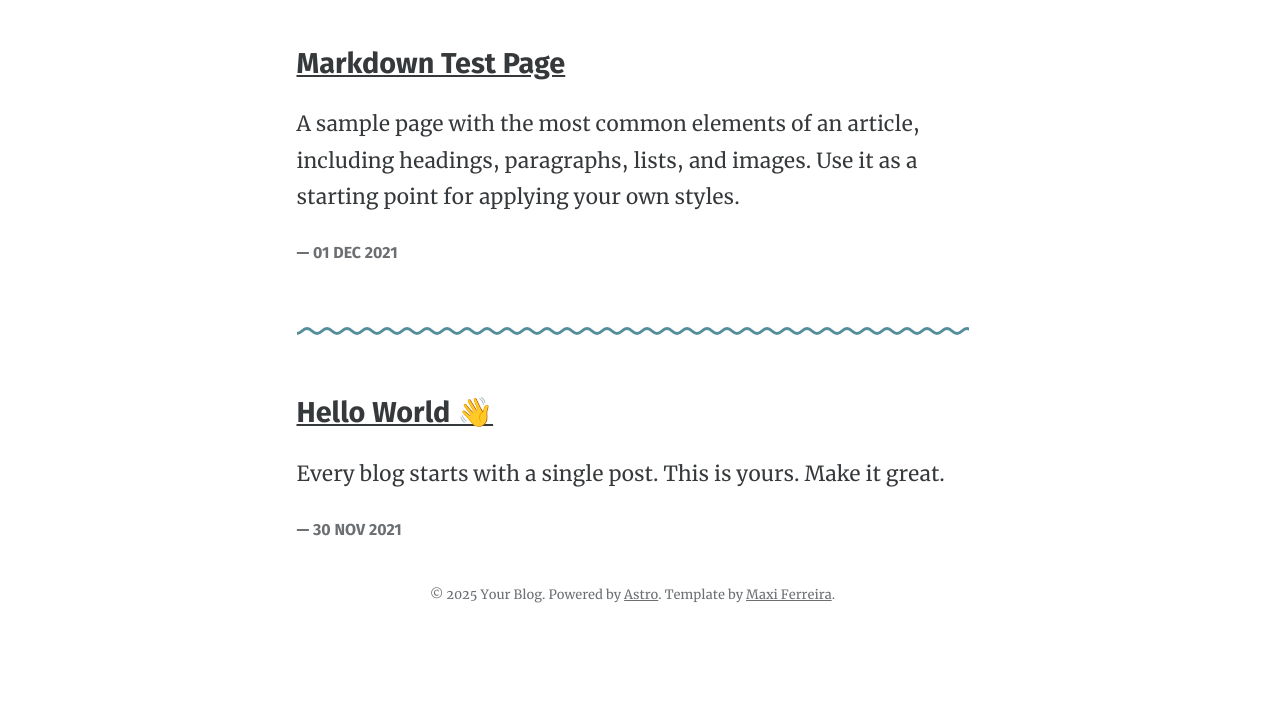
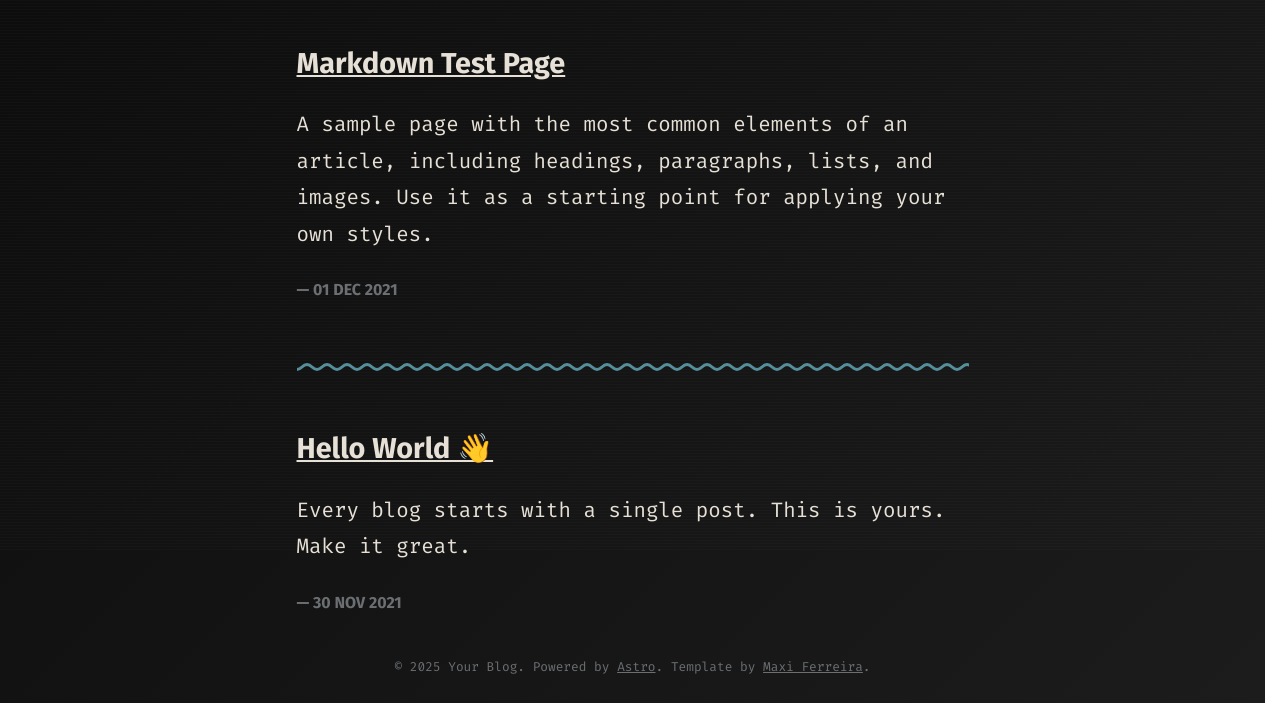
Before and after one commit to H4ckRonin/myblog, an Astro site: page /blog in a window 1280 px wide. Shown: the part 249-952 px from the top of the page. Before the commit the page ends 879 px from the top, so only its background shows below. Built offline with nearby package versions, Linux system fonts and the light colour scheme; Astro itself is replaced by a stand-in of ours; some packages are replaced by stand-ins of ours.

Commit message:
theme_update

```diff
--- a/src/layouts/BaseLayout.astro
+++ b/src/layouts/BaseLayout.astro
@@ -14,6 +14,7 @@ const { title, description, permalink, current } = Astro.props;
 <html lang="en">
 <head>
   <BaseHead title={title} description={description} permalink={permalink} />
+  <link href="https://fonts.googleapis.com/css2?family=Fira+Code:wght@400;600&display=swap" rel="stylesheet">
 </head>
 <body>
   <div class="layout">
@@ -29,10 +30,36 @@ const { title, description, permalink, current } = Astro.props;
 </html>
 
 <style>
+  /* Global Layout Theme */
+  body {
+    margin: 0;
+    font-family: 'Fira Code', monospace;
+    background: linear-gradient(135deg, #0b0b0b 0%, #1c1c1c 100%);
+    color: #e6e0d6;
+    position: relative;
+    overflow-x: hidden;
+  }
+
+  /* Scanline overlay */
+  body::before {
+    content: "";
+    position: fixed;
+    top: 0; left: 0;
+    width: 100%;
+    height: 100%;
+    background: repeating-linear-gradient(
+      rgba(255,255,255,0.02) 0px,
+      rgba(255,255,255,0.02) 1px,
+      transparent 1px,
+      transparent 3px
+    );
+    pointer-events: none;
+    z-index: 10;
+  }
+
   .layout {
     display: flex;
     flex-direction: column;
-    min-height: 100%;
     min-height: 100vh;
   }
 
@@ -47,4 +74,30 @@ const { title, description, permalink, current } = Astro.props;
     display: flex;
     flex-direction: column;
   }
+
+  /* Links & accents */
+  a {
+    color: #d4b78c;
+    text-decoration: none;
+    transition: all 0.2s;
+  }
+  a:hover {
+    color: #39FF14; /* ACCESS GRANTED style green */
+    text-shadow: 0 0 5px #39FF14, 0 0 10px #39FF14;
+  }
+
+  /* Headings */
+  h1, h2, h3, h4, h5 {
+    color: #e6e0d6;
+  }
+
+  /* Optional: subtle flicker animation for headings */
+  h1, h2, h3 {
+    animation: flicker 2s infinite;
+  }
+
+  @keyframes flicker {
+    0%, 19%, 21%, 23%, 25%, 54%, 56%, 100% { opacity: 1; }
+    20%, 24%, 55% { opacity: 0.85; }
+  }
 </style>
```
